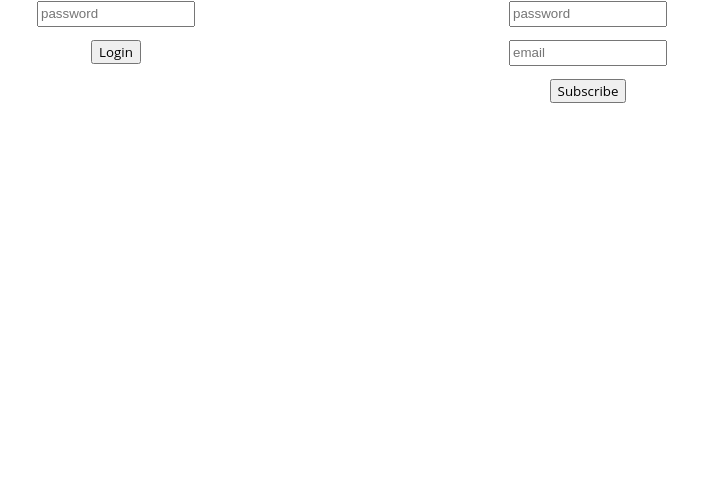
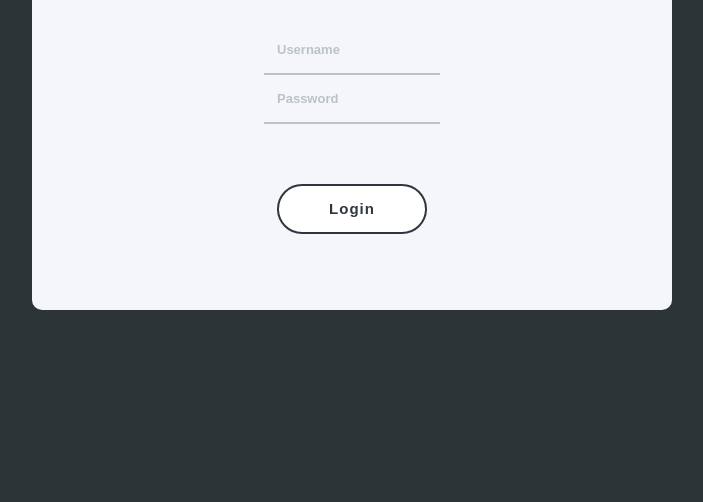
Before and after one commit to killiancambert/haxe-app, a website: page client/index.html in a window 1280 px wide. Shown: the part 298-800 px from the top of the page, without its empty margins (288-991 px from the left). Drawn offline with Linux system fonts and the light colour scheme.

Commit message:
update front

```diff
--- a/client/css/styles.scss
+++ b/client/css/styles.scss
@@ -1,60 +1,138 @@
 body {
-  font-family: 'Open Sans', sans-serif;
+  font-family: 'Montserrat', sans-serif;
+  background-color: #2d3436;
 }
 
 .main-container {
   display: flex;
   flex-direction: row;
-  margin: 10em;
+  justify-content: center;
+  align-items: center;
   text-align: center;
 
-  .loginform {
-    margin-left: auto;
-    margin-right: auto;
-    flex: 1;
+  .title {
+    color: #2d3436;
   }
 
-  .registerform {
-    margin-left: auto;
-    margin-right: auto;
-    flex: 1;
-  }
+  ::placeholder {
+      color: hsl(193, 9%, 75%);
+      font-family: 'Montserrat', sans-serif;
+      font-size: 13px;
+      font-weight: bold;
 
-  .chatform {
-    margin-left: auto;
-    margin-right: auto;
-    flex: 1;
-  }
+      &:focus {
+        color: #2d3436;
+      }
+    }
 
   #login {
-    width: 100%;
+    width: 75vh;
+    height: 50vh;
+    margin-top: 10em;
+    padding: 50px;
     display: flex;
     flex-direction: column;
+    justify-content: center;
     align-items: center;
+    background-color: #f5f6fa;
+    padding: 20px;
+    border-radius: 10px;
+
+    .form {
+      // width: 75vh;
+      // height: 50vh;
+      // margin-top: 10em;
+      // padding: 50px;
+      display: flex;
+      flex-direction: column;
+      justify-content: center;
+      align-items: center;
+      background-color: #f5f6fa;
+      padding: 20px;
+      border-radius: 10px;
+
+      .log-input {
+        display: block;
+        outline: none;
+        width: 150px;
+        height: 20px;
+        padding: 1em;
+        background: none;
+        font-family: 'Montserrat', sans-serif;
+        font-weight: bold;
+        color: #2d3436;
+        border: none;
+        border-bottom: 2px solid hsl(193, 9%, 75%);
+        transition: all 0.2s ease;
+
+        &:focus {
+          border-bottom: 3px solid #2d3436;
+        }
+      }
+    }
   }
 
   #register {
-    width: 100%;
-    display: flex;
+    width: 75vh;
+    height: 50vh;
+    margin-top: 10em;
+    padding: 50px;
+    display: none;
     flex-direction: column;
+    justify-content: center;
     align-items: center;
+    background-color: #f5f6fa;
+    padding: 20px;
+    border-radius: 10px;
   }
 
-  .log-input {
+
+
+
+
+  .reg-input {
     display: block;
+    outline: none;
     width: 150px;
     height: 20px;
     margin: 1em;
-  }
+    padding: 1em;
+    background: none;
+    font-family: 'Montserrat', sans-serif;
+    font-weight: bold;
+    color: #2d3436;
+    border: none;
+    border-bottom: 2px solid hsl(193, 9%, 75%);
+    transition: all 0.2s ease;
 
-  .reg-input {
-    display: block;
-    width: 150px;
-    height: 20px;
-    margin: 1em;
+    &:focus {
+      border-bottom: 3px solid #2d3436;
+    }
   }
 
   .sub {
-    font-family: 'Open Sans', sans-serif;
+    font-family: 'Montserrat', sans-serif;
+    outline: none;
+    height: 50px;
+    width: 150px;
+    text-align: center;
+    margin-top: 4em;
+    border-radius:40px;
+    background: #fff;
+    border: 2px solid #2f3640;
+    color: #2f3640;
+    letter-spacing:1px;
+    text-shadow:0;
+    font-size: 15px;
+    font-weight: bold;
+    transition: all 0.5s ease;
+    cursor: pointer;
+
+
+    &:hover {
+      background: #2f3640;
+      border: 2px solid #2f3640;
+      color: #fff;
+    }
   }
 }
--- a/client/index.html
+++ b/client/index.html
@@ -15,26 +15,26 @@
 
     <div id="login">
       <h1 class="title">Login</h1>
-      <form class="loginform" action="">
-        <input class="log-input" type="text" name="username" placeholder="username">
-        <input class="log-input" type="password" name="password" placeholder="password">
+      <form class="login-form form" action="">
+        <input class="log-input" type="text" name="username" placeholder="Username">
+        <input class="log-input" type="password" name="password" placeholder="Password">
         <input class="sub" type="submit" value="Login">
       </form>
     </div>
 
     <div id="register">
       <h1 class="title">Register</h1>
-      <form class="registerform" action="">
-        <input class="reg-input" type="text" name="username" placeholder="username">
-        <input class="reg-input" type="password" name="password" placeholder="password">
-        <input class="reg-input" type="text" name="email" placeholder="email">
+      <form class="register-form form" action="">
+        <input class="reg-input" type="text" name="username" placeholder="Username">
+        <input class="reg-input" type="password" name="password" placeholder="Password">
+        <input class="reg-input" type="text" name="email" placeholder="Email">
         <input class="sub" type="submit" value="Subscribe">
       </form>
     </div>
 
     <div id="chat">
       <h2>Chat</h2>
-      <form class="chatform">
+      <form class="chat-form">
         <input name="message" class="input">
         <input class="submit" type="submit">
       </form>
--- a/client/js/main.js
+++ b/client/js/main.js
@@ -1,12 +1,12 @@
 (function () {
   var ws = new WebSocket("ws://localhost:1338");
 
-  var chatform = document.querySelector('.chatform');
-  var loginform = document.querySelector('.loginform');
-  var registerform = document.querySelector('.registerform');
+  var chatform = document.querySelector('.chat-form');
+  var loginform = document.querySelector('.login-form');
+  var registerform = document.querySelector('.register-form');
   document.querySelector('#chat').style.display = 'none';
 
-  async function sendLogging(username, password) {
+  async function sendLogin(username, password) {
     const loginResponse = await fetch('http://localhost:1337/login', {
       method: 'POST',
       body:JSON.stringify({
@@ -15,7 +15,8 @@
       }),
       headers: {
         'Content-Type': 'application/json'
-      }
+      },
+      credentials: 'include'
     });
     const loginResponseValue = await loginResponse.text();
     if (loginResponseValue != "OK") {
@@ -50,14 +51,15 @@
       }),
       headers: {
         'Content-Type': 'application/json'
-      }
+      },
+      credentials: 'include'
     });
     const registerResponseValue = await registerResponse.text();
     if (registerResponseValue.ok) {
       document.querySelector('.error').textContent = registerResponseValue;
       return;
-    } else {
-      document.querySelector('.error').textContent = 'Le compte a été créé !';
+    // } else {
+    //   document.querySelector('.error').textContent = 'Le compte a été créé !';
     }
   }
 
@@ -67,7 +69,7 @@
     var passwordInput = loginform.querySelector('input[name=password]');
     var username = usernameInput.value;
     var password = passwordInput.value;
-    sendLogging(username, password);
+    sendLogin(username, password);
   }
 
   registerform.onsubmit = function (e) {
```
Also changed, not shown: client/css/styles.css, 1 other file.
